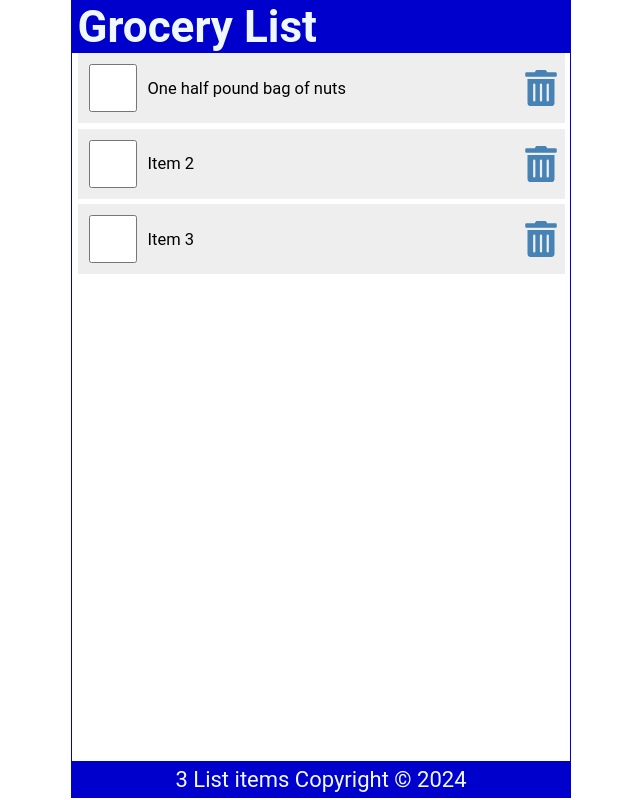
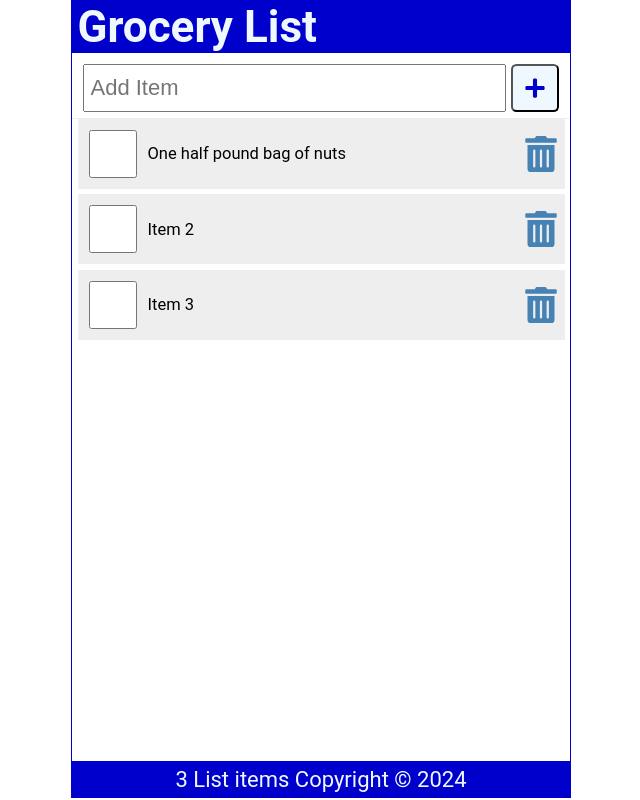
Before and after one commit to 1point21/first-react-app-1, a React (Create React App) app: page / in a window 1280 px wide. Shown: the whole page, without its empty margins (319-959 px from the left). Built offline with nearby package versions, Linux system fonts and the light colour scheme.

Commit message:
fix: fix errors from last module

```diff
--- a/src/App.js
+++ b/src/App.js
@@ -2,6 +2,7 @@ import Header from "./Header";
 import Content from "./Content";
 import Footer from "./Footer";
 import { useState } from "react";
+import AddItem from "./AddItem";
 
 // modern react uses functional components
 // this is the parent component
@@ -24,6 +25,18 @@ function App() {
     },
   ]);
 
+  const [newItem, setNewItem] = useState("");
+
+  const addItem = (item) => {
+    const id = items.length ? items[items.length -1].id + 1 : 1
+    const myNewItem = {
+      id, checked: false, item
+    }
+    const listItems = [...items, myNewItem]
+    setNewItem(listItems)
+    localStorage.setItem('shoppinglist', JSON.stringify(listItems))
+  }
+
   const handleCheck = (id) => {
     const listItems = items.map((item) =>
       item.id === id ? { ...item, checked: !item.checked } : item
@@ -38,9 +51,21 @@ function App() {
     localStorage.setItem("shoppinglist", JSON.stringify(listItems));
   };
 
+  const handleSubmit = (e) => {
+    e.preventDefault()
+    if (!newItem) return;
+
+    // addItem - sets state to empty after submitted
+    setNewItem('')
+  };
   return (
     <div className="App">
       <Header title="Grocery List" />
+      <AddItem
+        newItem={newItem}
+        setNewItem={setNewItem}
+        handleSubmit={handleSubmit}
+      />
       <Content
         items={items}
         handleCheck={handleCheck}
--- a/src/LineItem.js
+++ b/src/LineItem.js
@@ -3,7 +3,7 @@ import { FaTrashAlt } from "react-icons/fa";
 
 const LineItem = ({ item, handleCheck, handleDelete }) => {
   return (
-    <li className="item" key={item.id}>
+    <li className="item">
           <input
             type="checkbox"
             onChange={() => handleCheck(item.id)}
```
